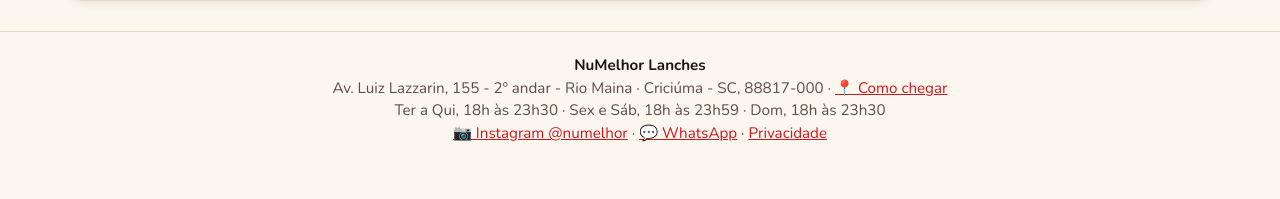
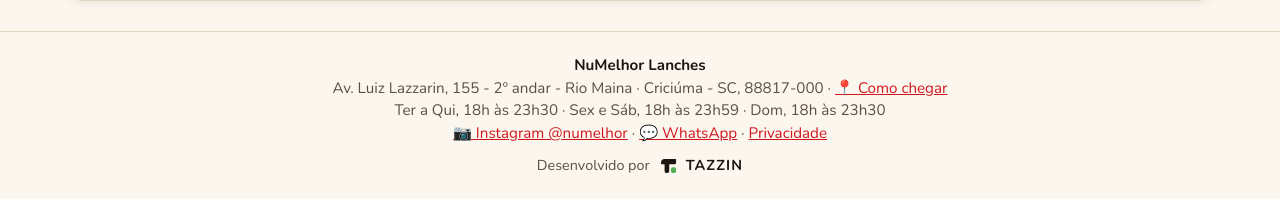
Before and after one commit to DouglasTassinari/numelhor-delivery, a Flask app: page /checkout in a window 1280 px wide. Shown: the part 604-803 px from the top of the page. Before the commit the page ends 746 px from the top, so only its background shows below. Run offline with Flask 3, Linux system fonts and the light colour scheme; tables that the repository leaves empty hold one stand-in row (values such as "Sample post"); parts of the project's set-up code (start-up, migrations or seed data) failed here and were passed over.

Commit message:
Rodapé: Desenvolvido por Tazzin (com logo e link para o site da Tazzin)
Co-Authored-By: Claude Sonnet 5.5 <noreply@anthropic.com>

```diff
--- a/numelhor/static/css/app.css
+++ b/numelhor/static/css/app.css
@@ -369,6 +369,8 @@ input::placeholder, textarea::placeholder { color: #a39383; }
 
 .footer { border-top: 1px solid var(--line); margin-top: 30px; padding: 22px 16px; text-align: center; color: var(--muted); font-size: .95rem; }
 .footer strong { color: var(--text); }
+.credit-tazzin { display: inline-flex; align-items: center; gap: 8px; margin-top: 10px; font-size: .9rem; }
+.credit-tazzin .tz { display: inline-flex; align-items: center; gap: 6px; color: var(--text); letter-spacing: .08em; text-decoration: none; }
 
 .legal h2 { font-size: 1.3rem; margin: 20px 0 8px; }
 .legal p, .legal li { line-height: 1.6; }
--- a/numelhor/templates/base.html
+++ b/numelhor/templates/base.html
@@ -50,7 +50,8 @@
     <strong>{{ cfg.store_name }}</strong><br>
     {{ cfg.store_address }} · {{ cfg.store_city }} · <a href="https://www.google.com/maps/search/?api=1&amp;query={{ cfg.store_lat }},{{ cfg.store_lng }}" target="_blank" rel="noopener">📍 Como chegar</a><br>
     {{ hours_summary }}<br>
-    {% if cfg.store_instagram %}<a href="https://www.instagram.com/{{ cfg.store_instagram }}/" target="_blank" rel="noopener">📷 Instagram @{{ cfg.store_instagram }}</a> · {% endif %}<a href="{{ whatsapp_url }}" target="_blank" rel="noopener">💬 WhatsApp</a> · <a href="{{ url_for('public.privacy') }}">Privacidade</a>
+    {% if cfg.store_instagram %}<a href="https://www.instagram.com/{{ cfg.store_instagram }}/" target="_blank" rel="noopener">📷 Instagram @{{ cfg.store_instagram }}</a> · {% endif %}<a href="{{ whatsapp_url }}" target="_blank" rel="noopener">💬 WhatsApp</a> · <a href="{{ url_for('public.privacy') }}">Privacidade</a><br>
+    <span class="credit-tazzin">Desenvolvido por <a href="https://douglastassinari.github.io/tazzin-site/" target="_blank" rel="noopener" aria-label="Tazzin" class="tz"><svg viewBox="0 0 100 100" width="22" height="22" aria-hidden="true" focusable="false"><path fill="currentColor" d="M30 18H80Q82 18 82 20V35Q82 42 75 42H51V74Q51 82 43 82H38Q30 82 30 74V42H16Q14 42 14 40V34Q14 18 30 18Z"/><rect x="59" y="56" width="23" height="26" rx="8" fill="#4CAF50"/></svg><b>TAZZIN</b></a></span>
   </footer>
   <script src="{{ url_for('static', filename='js/common.js') }}"></script>
   {% block scripts %}{% endblock %}
```
